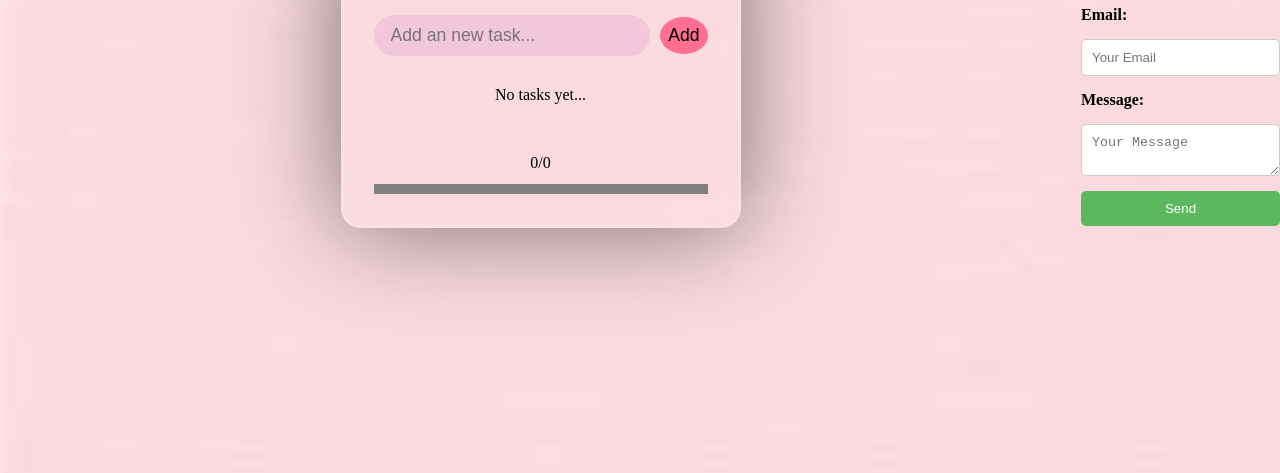
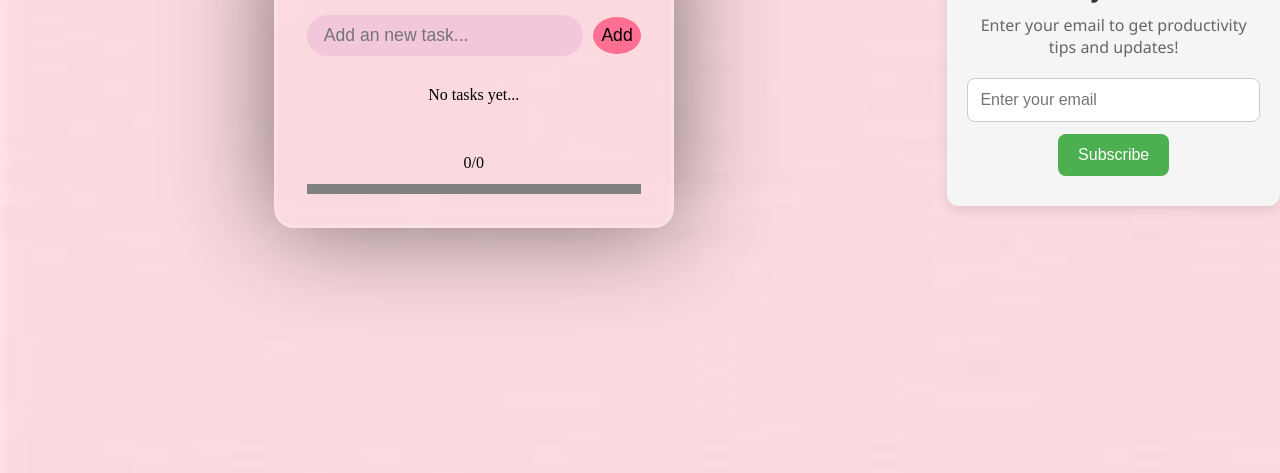
Before and after one commit to sanchi1004/Mini-Project, a plain HTML site: page index_todo.html in a window 1280 px wide. Shown: the part 327-800 px from the top of the page. Drawn offline with Linux system fonts and the light colour scheme.

Commit message:
Small changes

```diff
--- a/index_todo.html
+++ b/index_todo.html
@@ -20,18 +20,14 @@
         </div>
       </div>
     </div>
-    <br><form id="contact-form">
-      <label for="name">Name:</label>
-      <input type="text" id="name" name="name" placeholder="Your Name" required>
-
-      <label for="email">Email:</label>
-      <input type="email" id="email" name="email" placeholder="Your Email" required>
-
-      <label for="message">Message:</label>
-      <textarea id="message" name="message" placeholder="Your Message" required></textarea>
-
-      <button type="submit">Send</button>
-    </form>
+    <section class="email-section">
+      <h2>📧 Stay in Touch</h2>
+      <p>Enter your email to get productivity tips and updates!</p>
+      <form class="email-form" action="#" method="post">
+        <input type="email" placeholder="Enter your email" required />
+        <button type="submit">Subscribe</button>
+      </form>
+    </section>
 
   </body>
   <script src="script_todo.js"></script>
--- a/stylenotes.css
+++ b/stylenotes.css
@@ -342,35 +342,56 @@ body {
         overflow-x: auto;
         justify-content: flex-start;
     }
+    .email-section {
+        max-width: 500px;
+        margin: 60px auto;
+        padding: 30px 20px;
+        text-align: center;
+        background-color: #f5f5f5;
+        border-radius: 12px;
+        box-shadow: 0 4px 12px rgba(0,0,0,0.1);
+        font-family: 'Segoe UI', sans-serif;
       }
-#contact-form {
+
+      .email-section h2 {
+        font-size: 24px;
+        margin-bottom: 10px;
+        color: #333;
+      }
+
+      .email-section p {
+        font-size: 16px;
+        color: #666;
+        margin-bottom: 20px;
+      }
+
+      .email-form {
         display: flex;
         flex-direction: column;
-    gap: 15px;
-    max-width: 400px;
-    margin: auto;
+        gap: 12px;
+        align-items: center;
       }
 
-  #contact-form label {
-    font-weight: bold;
+      .email-form input[type="email"] {
+        padding: 12px;
+        width: 100%;
+        max-width: 300px;
+        border: 1px solid #ccc;
+        border-radius: 8px;
+        font-size: 16px;
       }
 
-  #contact-form input,
-  #contact-form textarea {
-    padding: 10px;
-    border: 1px solid #ccc;
-    border-radius: 5px;
+      .email-form button {
+        padding: 12px 20px;
+        background-color: #4caf50;
+        border: none;
+        border-radius: 8px;
+        color: white;
+        font-size: 16px;
+        cursor: pointer;
+        transition: background-color 0.3s ease;
       }
 
-  #contact-form button {
-    background-color: #5cb85c;
-    color: white;
-    padding: 10px 15px;
-    border: none;
-    border-radius: 5px;
-    cursor: pointer;
+      .email-form button:hover {
+        background-color: #45a049;
       }
-
-  #contact-form button:hover {
-    background-color: #4cae4c;
-  }
--- a/styles.css
+++ b/styles.css
@@ -126,34 +126,56 @@ body {
   background: linear-gradient(135deg, #ea5dc5, #b50e8e);
   box-shadow: 0 6px 12px rgba(0, 0, 0, 0.4);
 }
-#contact-form {
+.email-section {
+  max-width: 500px;
+  margin: 60px auto;
+  padding: 30px 20px;
+  text-align: center;
+  background-color: #f5f5f5;
+  border-radius: 12px;
+  box-shadow: 0 4px 12px rgba(0,0,0,0.1);
+  font-family: 'Segoe UI', sans-serif;
+}
+
+.email-section h2 {
+  font-size: 24px;
+  margin-bottom: 10px;
+  color: #333;
+}
+
+.email-section p {
+  font-size: 16px;
+  color: #666;
+  margin-bottom: 20px;
+}
+
+.email-form {
   display: flex;
   flex-direction: column;
-  gap: 15px;
-  max-width: 400px;
-  margin: auto;
+  gap: 12px;
+  align-items: center;
 }
 
-#contact-form label {
-  font-weight: bold;
+.email-form input[type="email"] {
+  padding: 12px;
+  width: 100%;
+  max-width: 300px;
+  border: 1px solid #ccc;
+  border-radius: 8px;
+  font-size: 16px;
 }
 
-#contact-form input,
-#contact-form textarea {
-  padding: 10px;
-  border: 1px solid #ccc;
-  border-radius: 5px;
+.email-form button {
+  padding: 12px 20px;
+  background-color: #4caf50;
+  border: none;
+  border-radius: 8px;
+  color: white;
+  font-size: 16px;
+  cursor: pointer;
+  transition: background-color 0.3s ease;
 }
 
-#contact-form button {
-  background-color: #5cb85c;
-  color: white;
-  padding: 10px 15px;
-  border: none;
-  border-radius: 5px;
-  cursor: pointer;
+.email-form button:hover {
+  background-color: #45a049;
 }
-
-#contact-form button:hover {
-  background-color: #4cae4c;
-}
--- a/styles_todo.css
+++ b/styles_todo.css
@@ -155,34 +155,56 @@ h1 {
   height: 10px;
   border-radius: 5px;
 }
-#contact-form {
+.email-section {
+  max-width: 500px;
+  margin: 60px auto;
+  padding: 30px 20px;
+  text-align: center;
+  background-color: #f5f5f5;
+  border-radius: 12px;
+  box-shadow: 0 4px 12px rgba(0,0,0,0.1);
+  font-family: 'Segoe UI', sans-serif;
+}
+
+.email-section h2 {
+  font-size: 24px;
+  margin-bottom: 10px;
+  color: #333;
+}
+
+.email-section p {
+  font-size: 16px;
+  color: #666;
+  margin-bottom: 20px;
+}
+
+.email-form {
   display: flex;
   flex-direction: column;
-  gap: 15px;
-  max-width: 400px;
-  margin: auto;
+  gap: 12px;
+  align-items: center;
 }
 
-#contact-form label {
-  font-weight: bold;
+.email-form input[type="email"] {
+  padding: 12px;
+  width: 100%;
+  max-width: 300px;
+  border: 1px solid #ccc;
+  border-radius: 8px;
+  font-size: 16px;
 }
 
-#contact-form input,
-#contact-form textarea {
-  padding: 10px;
-  border: 1px solid #ccc;
-  border-radius: 5px;
+.email-form button {
+  padding: 12px 20px;
+  background-color: #4caf50;
+  border: none;
+  border-radius: 8px;
+  color: white;
+  font-size: 16px;
+  cursor: pointer;
+  transition: background-color 0.3s ease;
 }
 
-#contact-form button {
-  background-color: #5cb85c;
-  color: white;
-  padding: 10px 15px;
-  border: none;
-  border-radius: 5px;
-  cursor: pointer;
+.email-form button:hover {
+  background-color: #45a049;
 }
-
-#contact-form button:hover {
-  background-color: #4cae4c;
-}
```
Also changed, not shown: index_notes.html (+8 -12 lines), index_pomodoro.html (+8 -12 lines). Lines whose indentation alone changed are shown as unchanged.
